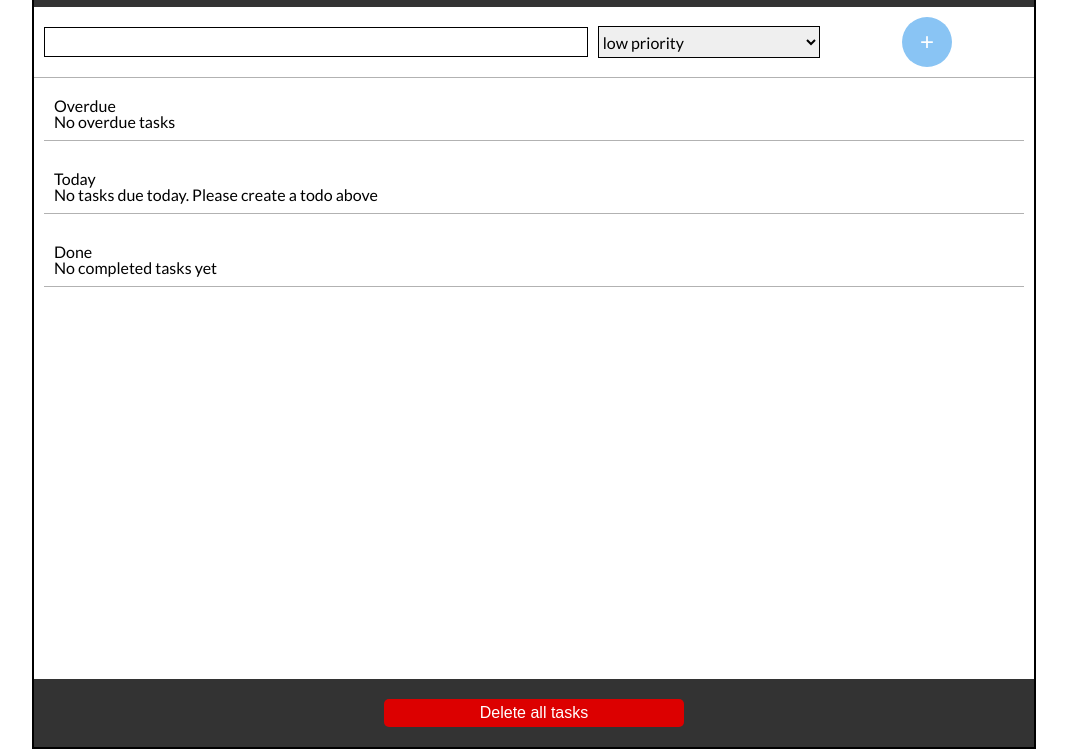
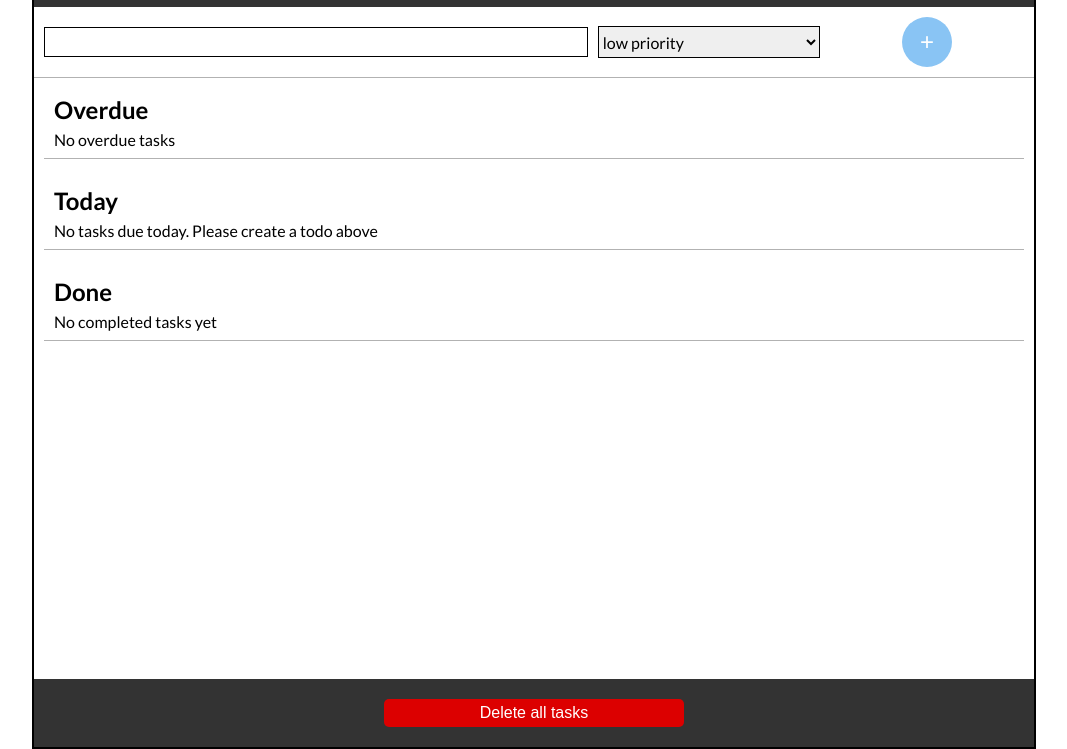
Before and after one commit to johnatanf/todo-list-js, a plain HTML site: page index.html in a window 1280 px wide. Shown: the part 55-804 px from the top of the page, without its empty margins (106-1173 px from the left). Drawn offline with Linux system fonts and the light colour scheme.

Commit message:
fix: todo section layout

```diff
--- a/assets/css/styles.css
+++ b/assets/css/styles.css
@@ -46,6 +46,16 @@ body {
 
 .section {
     padding: 10px;
+}
+
+.section-heading {
+    font-size: 1.25rem;
+    margin-bottom: 10px;
+    font-weight: 700;
+}
+
+.todo-label-empty {
+    font-size: 0.8rem;
 }
 
 .create-todo {
@@ -240,4 +250,12 @@ body {
         width: 50px;
         height: 50px;
     }
+
+    .section-heading {
+        font-size: 1.5rem;
+    }
+
+    .todo-label-empty {
+        font-size: 1rem;
+    }
 }
--- a/index.html
+++ b/index.html
@@ -40,15 +40,15 @@
             </section>
             <section class="section list-of-todos">
                 <section class="section" id="todo-overdue">
-                    <p>Overdue</p>
+                    <p class="section-heading">Overdue</p>
                     <ul id="todo-overdue-container"></ul>
                 </section>
                 <section class="section" id="todo-today">
-                    <p>Today</p>
+                    <p class="section-heading">Today</p>
                     <ul id="todo-today-container"></ul>
                 </section>
                 <section class="section" id="todo-done">
-                    <p>Done</p>
+                    <p class="section-heading">Done</p>
                     <ul id="todo-done-container"></ul>
                 </section>
             </section>
```
